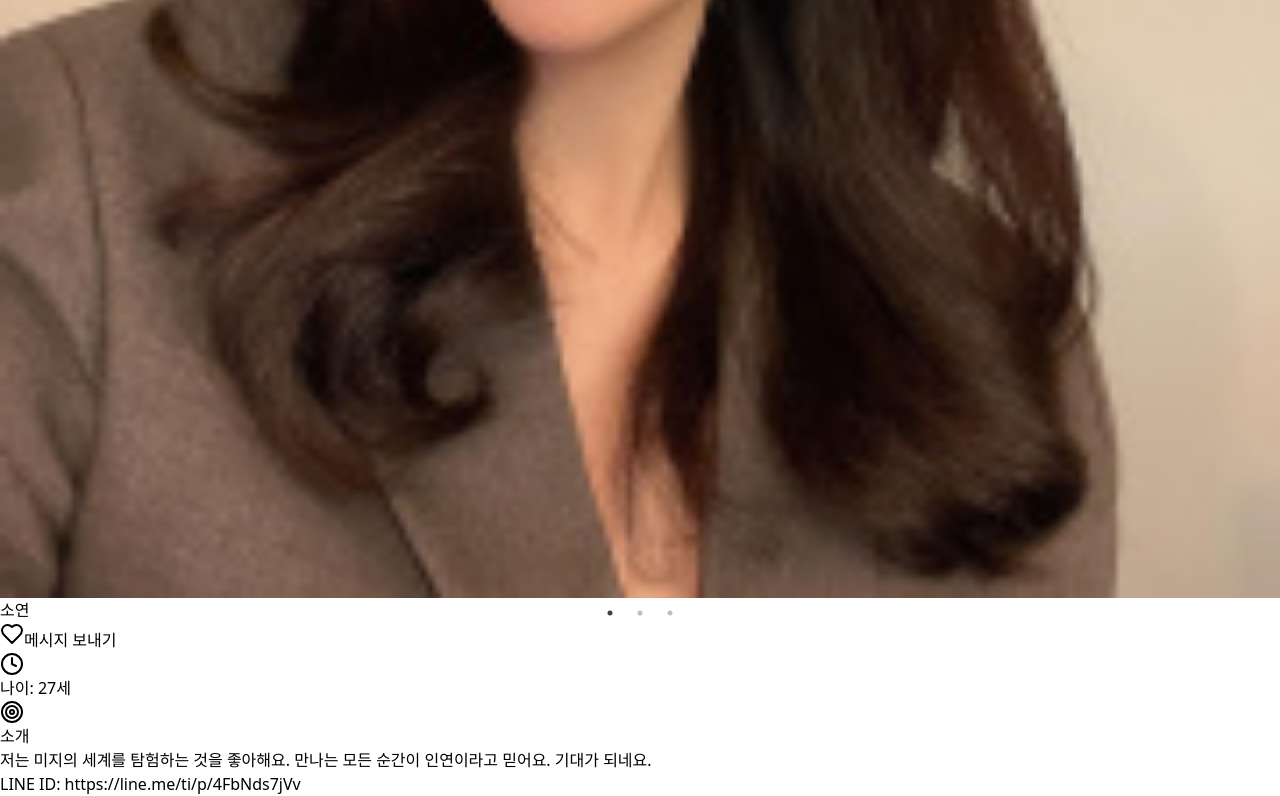
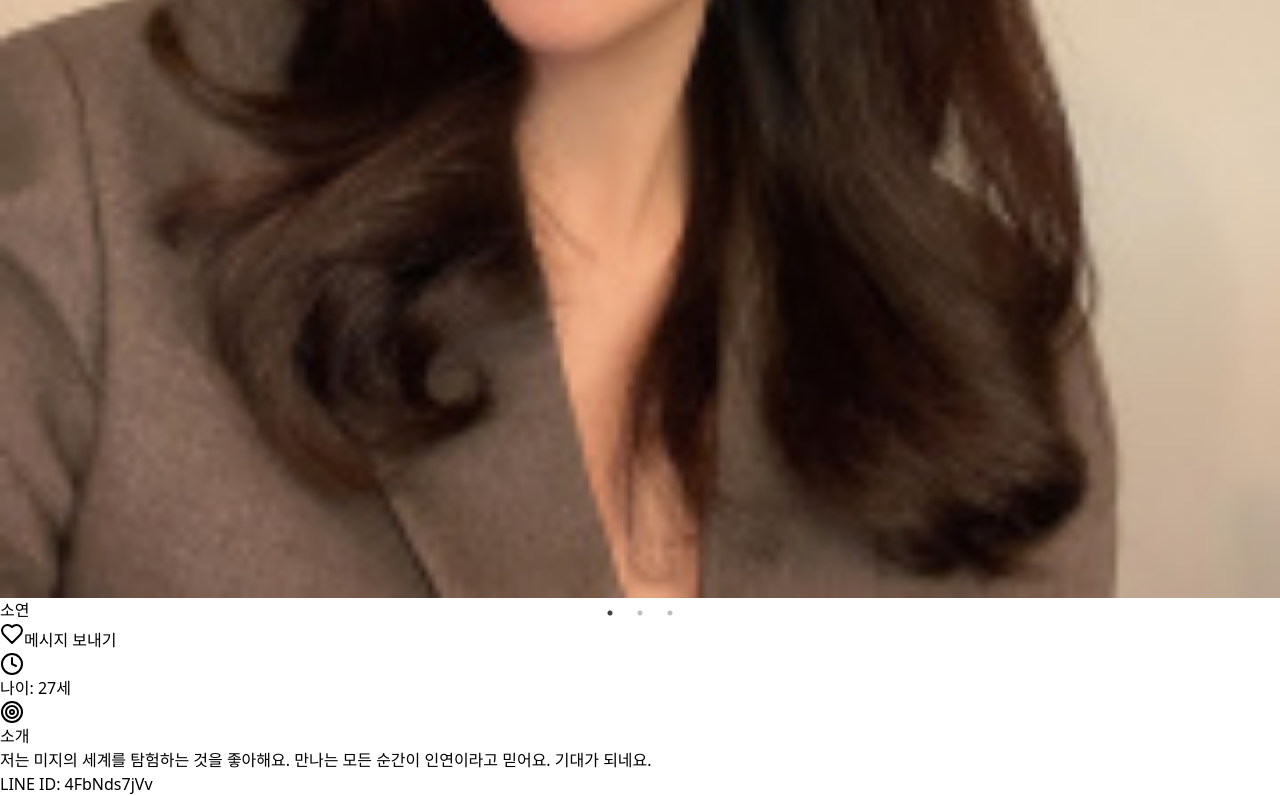
Before and after one commit to Ayi-pei/lovely, a React (Vite) app: page /product/1 in a window 1280 px wide. Shown: the part 736-1532 px from the top of the page. Built offline with nearby package versions, Linux system fonts and the light colour scheme.

Commit message:
Update constants.ts

```diff
--- a/src/constants.ts
+++ b/src/constants.ts
@@ -1,2 +1,2 @@
 // src/constants.ts
-export const LINE_ID = 'https://line.me/ti/p/4FbNds7jVv';  // 在此替换为你的 LINE ID
+export const LINE_ID = '4FbNds7jVv';  // 在此替换为你的 LINE ID
```
